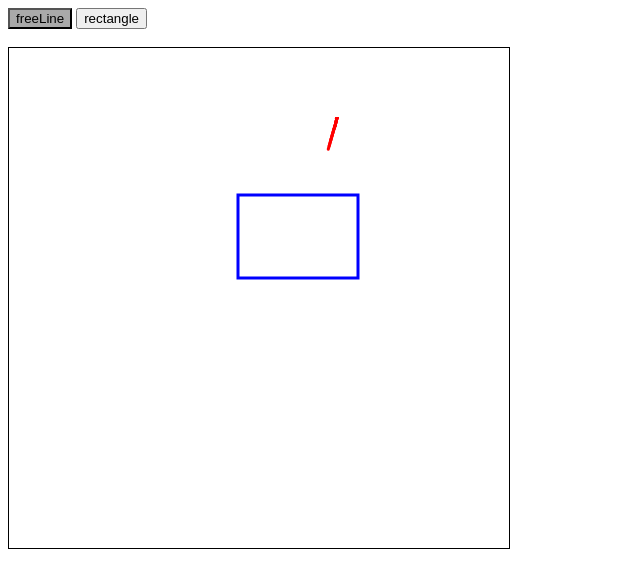
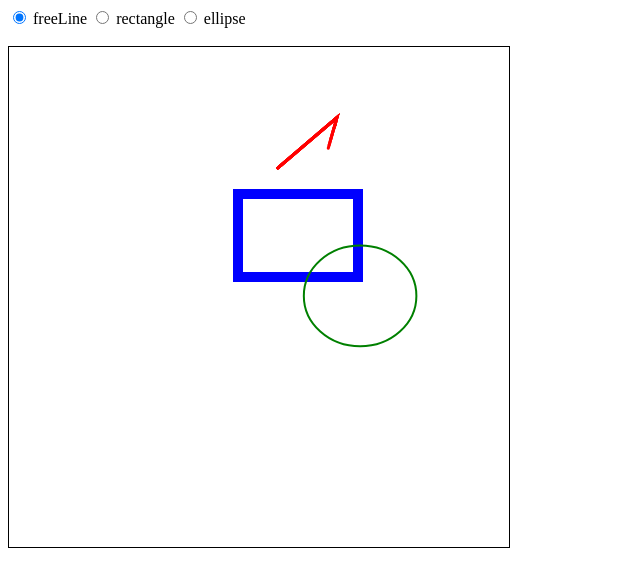
Before and after one commit to goldenthumb/simple-painter, a website built with Parcel: page example/index.html in a window 1280 px wide. Shown: the whole page, without its empty margins (0-640 px from the left). Built offline with nearby package versions, Linux system fonts and the light colour scheme.

Commit message:
feat: add ellipse

```diff
--- a/example/index.html
+++ b/example/index.html
@@ -8,8 +8,12 @@
 </head>
 <body>
     <div id="root">
-        <button id="freeLine" style="background: darkgray;">freeLine</button>
-        <button id="rectangle">rectangle</button>
+        <input id="freeLine" type="radio" name="draw-type" value="freeLine" checked />
+        <label for="freeLine">freeLine</label>
+        <input id="rectangle" type="radio" name="draw-type" value="rectangle" />
+        <label for="rectangle">rectangle</label>
+        <input id="ellipse" type="radio" name="draw-type" value="ellipse" />
+        <label for="ellipse">ellipse</label>
         <br /><br />
         <canvas id="canvas" style="border: 1px solid"></canvas>
     </div>
--- a/example/index.ts
+++ b/example/index.ts
@@ -1,33 +1,15 @@
-import { Painter } from '../src';
+import Painter from '../src';
 
-const freeLineButton = document.getElementById('freeLine');
-const rectangleButton = document.getElementById('rectangle');
+const radios = document.getElementsByName('draw-type');
 const canvas = document.getElementById('canvas') as HTMLCanvasElement;
 const painter = new Painter({ canvas, width: 500, height: 500 });
 
-freeLineButton.addEventListener('click', () => {
-    painter.setDrawOption({ type: 'freeLine' });
-    freeLineButton.style.background = 'darkgray';
-    rectangleButton.style.background = 'white';
-});
-
-rectangleButton.addEventListener('click', () => {
-    painter.setDrawOption({ type: 'rectangle' });
-    rectangleButton.style.background = 'darkgray';
-    freeLineButton.style.background = 'white';
-});
-
-painter.on('drawStart', (position) => {
-    console.log('drawStart', position);
-});
-
-painter.on('drawing', (position) => {
-    console.log('drawing', position);
-});
-
-painter.on('drawEnd', (positions) => {
-    console.log('drawEnd', positions);
-});
+for (const radio of radios) {
+    radio.addEventListener('change', () => {
+        const type = document.querySelector('input[name="draw-type"]:checked').value;
+        painter.setDrawOption({ type });
+    });
+}
 
 painter.drawFigure({
     type: 'freeLine',
@@ -35,24 +17,47 @@ painter.drawFigure({
     thickness: 3,
     lineCap: 'round',
     positions: [
-        { x: 0.654859, y: 0.141068 },
-        { x: 0.655767, y: 0.141068 },
-        { x: 0.654859, y: 0.144299 },
-        { x: 0.652134, y: 0.155608 },
-        { x: 0.64941, y: 0.163685 },
-        { x: 0.643052, y: 0.186302 },
-        { x: 0.640327, y: 0.195995 },
-        { x: 0.63851, y: 0.202457 },
+        { x: 0.537866461275263, y: 0.24183928841850494 },
+        { x: 0.655767612752637, y: 0.14106861275263723 },
+        { x: 0.654859612752637, y: 0.14429961275263721 },
+        { x: 0.652134612752637, y: 0.15560861275263723 },
+        { x: 0.649416127526371, y: 0.16368561275263742 },
+        { x: 0.643052612752637, y: 0.18630261275263712 },
+        { x: 0.640327612752637, y: 0.19599561275263723 },
+        { x: 0.638516127526372, y: 0.20245761275263723 },
     ]
 });
 
 painter.drawFigure({
     type: 'rectangle',
     color: 'blue',
-    thickness: 3,
+    thickness: 10,
     lineCap: 'round',
     positions: [
         { x: 0.45800570994602724, y: 0.29400569993626097 },
         { x: 0.6980057245944656, y: 0.46000571006809754 },
     ]
 });
+
+painter.drawFigure({
+    type: 'ellipse',
+    color: 'green',
+    thickness: 2,
+    lineCap: 'round',
+    positions: [
+        { x: 0.589660464410864, y: 0.39722129782530574 },
+        { x: 0.8147651703463574, y: 0.5984210792366761 },
+    ]
+});
+
+painter.on('drawStart', (position, event) => {
+    console.log('drawStart', position, event);
+});
+
+painter.on('drawing', (position, event) => {
+    console.log('drawing', position, event);
+});
+
+painter.on('drawEnd', (positions, event) => {
+    console.log('drawEnd', positions, event);
+});
--- a/src/EventEmitter.ts
+++ b/src/EventEmitter.ts
@@ -8,9 +8,9 @@ export default class EventEmitter {
         this._events = {};
     }
 
-    emit(event: string, data?: any) {
+    emit(event: string, ...args: any) {
         for (const fn of this._events[event] || []) {
-            fn(data);
+            fn(...args);
         }
     }
 
--- a/src/Painter.ts
+++ b/src/Painter.ts
@@ -85,31 +85,37 @@ export default class Painter {
         this._emitter.allOff();
     }
 
-    _startLiveDraw(position: Position) {
+    _startLiveDraw(position: Position, event: MouseEvent | TouchEvent) {
         this._drawPositions.push(position);
         this._painterView.setDrawInfo(this.drawOption);
-        this._emitter.emit('drawStart', position);
+        this._painterView.setStartPosition(position);
+        this._emitter.emit('drawStart', position, event);
     }
 
-    _liveDrawing(position: Position) {
+    _liveDrawing(position: Position, event: MouseEvent | TouchEvent) {
         if (this.drawOption.type === 'freeLine') {
             this._drawPositions.push(position);
-            this._painterView.drawFreeLine(position);
+            this._painterView.drawLine(position);
         }
 
         if (this.drawOption.type === 'rectangle') {
             this._render();
-            this._painterView.setDrawInfo(this.drawOption);
             this._drawPositions = [this._drawPositions[0], position];
             this._painterView.drawRectangle(this._drawPositions);
         }
 
-        this._emitter.emit('drawing', position);
+        if (this.drawOption.type === 'ellipse') {
+            this._render();
+            this._drawPositions = [this._drawPositions[0], position];
+            this._painterView.drawEllipse(this._drawPositions);
+        }
+
+        this._emitter.emit('drawing', position, event);
     }
 
-    _endLiveDraw() {
+    _endLiveDraw(event: MouseEvent | TouchEvent) {
         this._drawFigures.push({ positions: this._drawPositions, ...this.drawOption });
-        this._emitter.emit('drawEnd', this._drawPositions);
+        this._emitter.emit('drawEnd', this._drawPositions, event);
         this._drawPositions = [];
         this._render();
     }
@@ -124,6 +130,11 @@ export default class Painter {
             if (drawFigure.type === 'rectangle') {
                 this._painterView.drawRectangleFigure(drawFigure);
             }
+
+            if (drawFigure.type === 'ellipse') {
+                this._painterView.drawEllipseFigure(drawFigure);
+            }
         }
+        this._painterView.setDrawInfo(this.drawOption);
     }
 }
--- a/src/PainterView.ts
+++ b/src/PainterView.ts
@@ -9,15 +9,21 @@ export default class PainterView {
 
     drawFreeLineFigure({ positions, ...drawOption }: DrawFigure) {
         this.setDrawInfo(drawOption);
+        this.setStartPosition(positions[0]);
 
         for (const position of positions) {
-            this.drawFreeLine(position);
+            this.drawLine(position);
         }
     }
 
     drawRectangleFigure({ positions, ...drawOption }: DrawFigure) {
         this.setDrawInfo(drawOption);
         this.drawRectangle(positions);
+    }
+
+    drawEllipseFigure({ positions, ...drawOption }: DrawFigure) {
+        this.setDrawInfo(drawOption);
+        this.drawEllipse(positions);
     }
 
     setDrawInfo(drawOption: DrawOption) {
@@ -31,25 +37,56 @@ export default class PainterView {
         ctx.beginPath();
     }
 
-    drawFreeLine(position: Position) {
+    setStartPosition(position: Position) {
         const { ctx, canvas } = this._painter;
-        const { width , height } = canvas;
+        ctx.moveTo(canvas.width * position.x, canvas.height * position.y);
+    }
 
-        ctx.lineTo(width * position.x, height * position.y);
+    drawLine(position: Position) {
+        const { ctx, canvas } = this._painter;
+        ctx.lineTo(canvas.width * position.x, canvas.height * position.y);
         ctx.stroke();
     }
 
     drawRectangle(positions: Position[]) {
         const { x: startX, y: startY } = positions[0];
-        const { x: endX, y: endY } = positions[positions.length - 1];
+        const { x, y } = positions[positions.length - 1];
         const { ctx, canvas } = this._painter;
-        const { width , height } = canvas;
 
         ctx.strokeRect(
-            startX * width,
-            startY * height,
-            (endX - startX) * width,
-            (endY - startY) * height
+            startX * canvas.width,
+            startY * canvas.height,
+            (x - startX) * canvas.width,
+            (y - startY) * canvas.height
         );
     }
+
+    drawEllipse(positions: Position[]) {
+        const startPosition = positions[0];
+        const position = positions[positions.length - 1];
+        const { ctx, canvas } = this._painter;
+
+        const startX = startPosition.x * canvas.width;
+        const startY = startPosition.y * canvas.height;
+        const x = position.x * canvas.width;
+        const y = position.y * canvas.height;
+        const width = x - startX;
+        const height = y - startY;
+        const kappa = (4 * (Math.sqrt(2) - 1)) / 3;
+        const offsetX = (width / 2) * kappa;
+        const offsetY = (height / 2) * kappa;
+        const endX = startX + width;
+        const endY = startY + height;
+        const midX = startX + width / 2;
+        const midY = startY + height / 2;
+
+        ctx.beginPath();
+        ctx.moveTo(startX, midY);
+        ctx.bezierCurveTo(startX, midY - offsetY, midX - offsetX, startY, midX, startY);
+        ctx.bezierCurveTo(midX + offsetX, startY, endX, midY - offsetY, endX, midY);
+        ctx.bezierCurveTo(endX, midY + offsetY, midX + offsetX, endY, midX, endY);
+        ctx.bezierCurveTo(midX - offsetX, endY, startX, midY + offsetY, startX, midY);
+        ctx.closePath();
+        ctx.stroke();
+    }
 }
--- a/src/extendDrawByMouse.ts
+++ b/src/extendDrawByMouse.ts
@@ -3,54 +3,50 @@ import Painter from './Painter';
 
 export default function extendDrawByMouse(painter: Painter) {
     const { canvas } = painter;
-    const isTouchDevice = 'ontouchstart' in window || navigator.msMaxTouchPoints;
     let isDrawing = false;
 
-    const offEvents = isTouchDevice ? [
+    const offEvents = [
+        on(canvas, 'mousedown', (event) => {
+            const { clientX, clientY } = event;
+            const position = normalizePosition(canvas, { clientX, clientY });
+            startDraw(position, event);
+            drawing(position, event);
+        }),
+        on(document, 'mousemove', (event) => {
+            const { clientX, clientY } = event;
+            const position = normalizePosition(canvas, { clientX, clientY });
+            drawing(position, event);
+        }),
+        on(document, 'mouseup', endDraw),
+
         on(canvas, 'touchstart', (event) => {
             const { clientX, clientY } = event.touches[0];
             const position = normalizePosition(canvas, { clientX, clientY });
-            startDraw(position);
-            drawing(position);
-            event.preventDefault();
+            startDraw(position, event);
+            drawing(position, event);
         }),
-        on(canvas, 'touchmove', (event) => {
+        on(document, 'touchmove', (event) => {
             const { clientX, clientY } = event.touches[0];
             const position = normalizePosition(canvas, { clientX, clientY });
-            drawing(position);
-            event.preventDefault();
+            drawing(position, event);
         }),
-        on(canvas, 'touchend', (event) => {
-            endDraw();
-            event.preventDefault();
-        }),
-    ] : [
-        on(canvas, 'mousedown', ({ clientX, clientY }) => {
-            const position = normalizePosition(canvas, { clientX, clientY });
-            startDraw(position);
-            drawing(position);
-        }),
-        on(canvas, 'mousemove', ({ clientX, clientY }) => {
-            const position = normalizePosition(canvas, { clientX, clientY });
-            drawing(position);
-        }),
-        on(document, 'mouseup', endDraw),
+        on(document, 'touchend', endDraw),
     ];
 
-    function startDraw({ x, y }: { x: number; y: number }) {
+    function startDraw({ x, y }: { x: number; y: number }, event: MouseEvent | TouchEvent) {
         isDrawing = true;
-        painter._startLiveDraw({ x, y });
+        painter._startLiveDraw({ x, y }, event);
     };
 
-    function drawing({ x, y }: { x: number; y: number }) {
+    function drawing({ x, y }: { x: number; y: number }, event: MouseEvent | TouchEvent) {
         if (!isDrawing) return;
-        painter._liveDrawing({ x, y });
+        painter._liveDrawing({ x, y }, event);
     };
 
-    function endDraw() {
+    function endDraw(event: MouseEvent | TouchEvent) {
         if (!isDrawing) return;
         isDrawing = false;
-        painter._endLiveDraw();
+        painter._endLiveDraw(event);
     };
 
     return () => {
--- a/src/index.ts
+++ b/src/index.ts
@@ -1,5 +1,2 @@
 import Painter from './Painter';
-
-export {
-    Painter
-};
+export default Painter;
```
